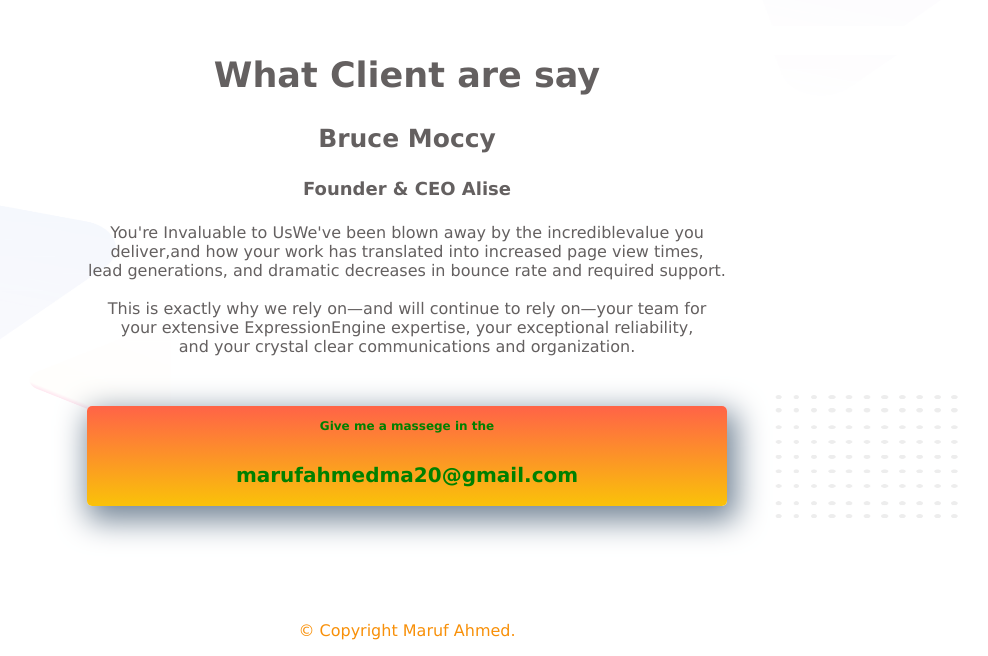
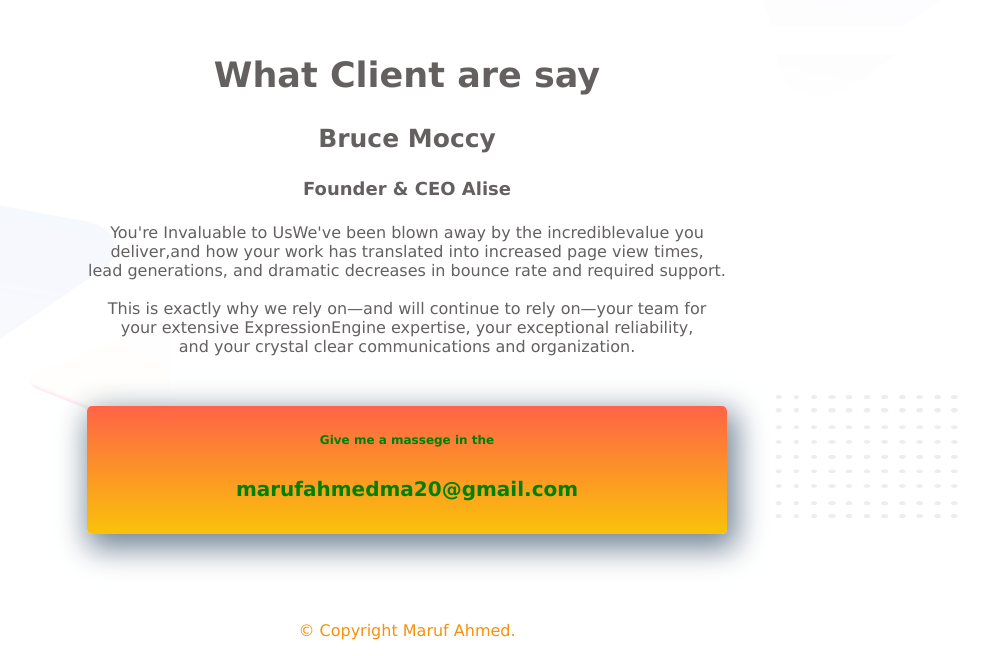
Before and after one commit to Marufahmed07/My-Personal-website, a plain HTML site: page index.html in a window 1280 px wide. Shown: the part 1624-2280 px from the top of the page, without its empty margins (233-1221 px from the left). Drawn offline with Linux system fonts and the light colour scheme.

Commit message:
apply padding

```diff
--- a/style.css
+++ b/style.css
@@ -77,7 +77,7 @@ margin-top: 5px;
     display: block;
     margin-right:25%;
     margin-left: 25%;
-    padding: 1px;
+    padding: 15px;
     margin-top: 50px;}
 
 
```
